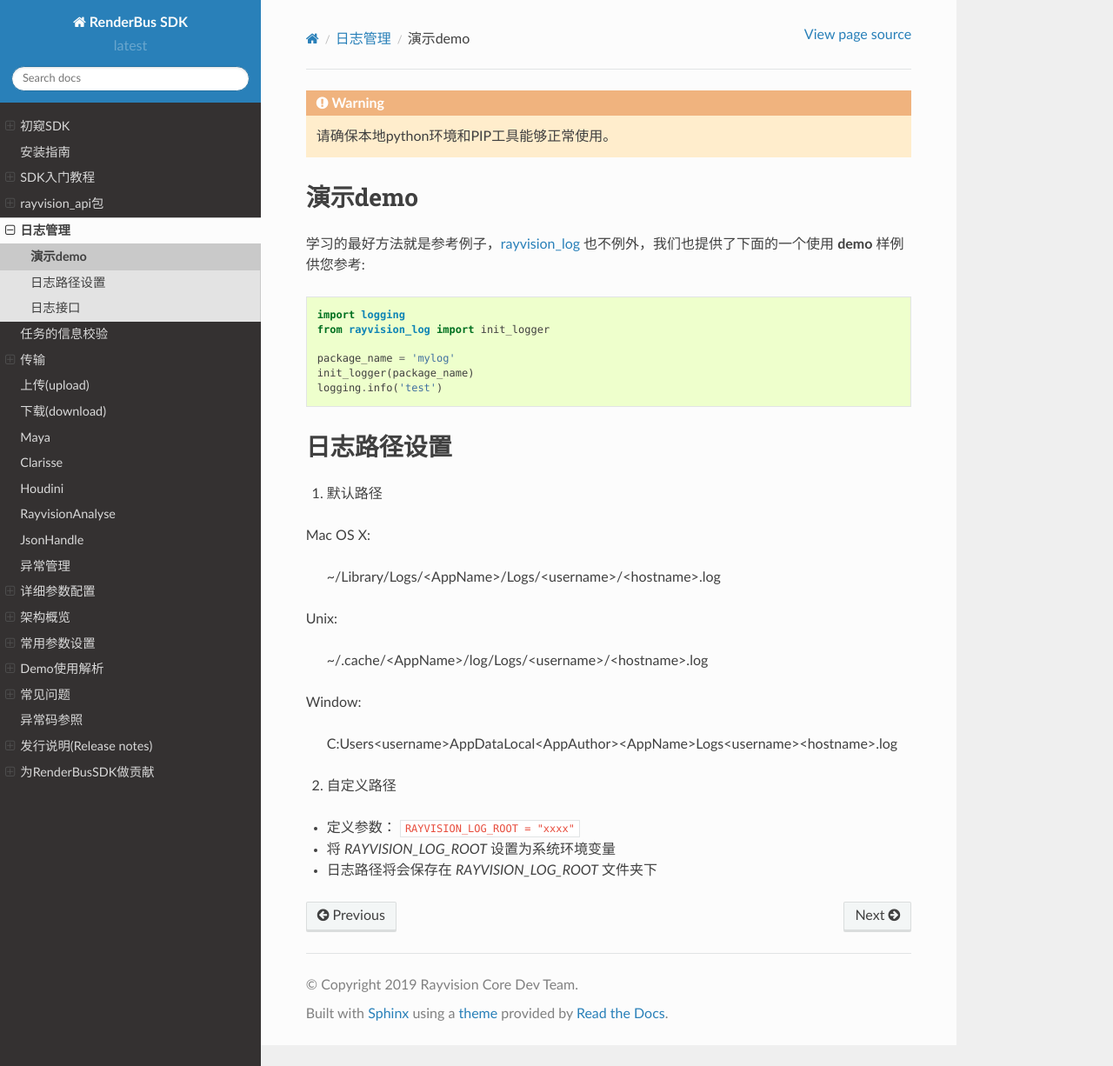
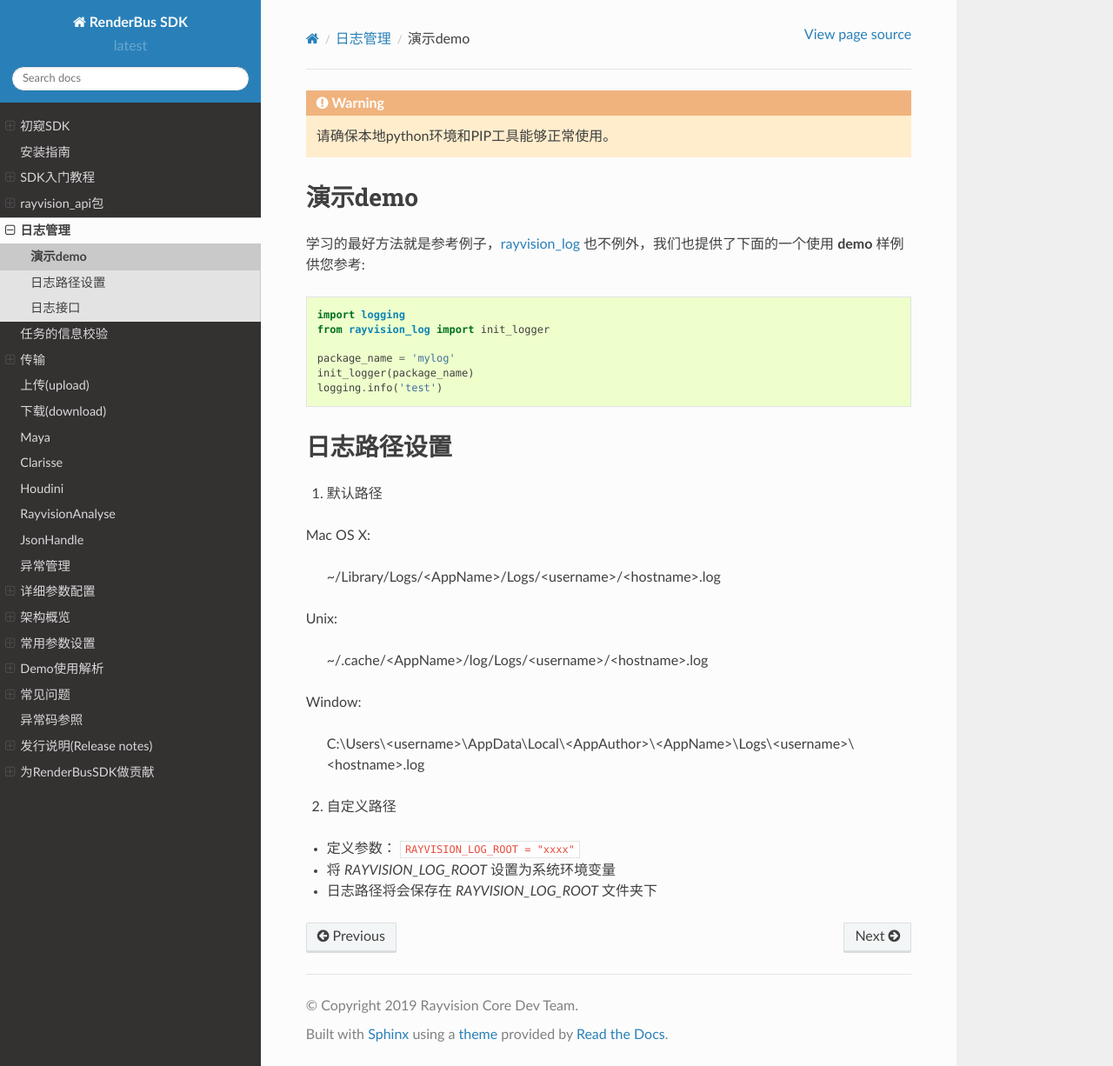
Before and after one commit to renderbus/docs_sdk, a Sphinx documentation site: the page built from docs/render/log/rayvision_log/first_look.rst, in a window 1280 px wide and 1226 px high. Shown: the whole window at 87% size. Built offline with Sphinx 7.4.7 and the Read the Docs theme 2.0.0, drawn with Linux system fonts in a browser that asks for light colours.

Commit message:
modify some document structures and del some useless document.

```diff
--- a/docs/render/exception.rst
+++ b/docs/render/exception.rst
@@ -1,7 +1,5 @@
 异常管理
 ------
- *自定义的异常处理*
-
 
 .. automodule:: rayvision_utils.exception.error_msg
    :members:
--- a/docs/render/json_file/配置文件文档之Clarisse.rst
+++ b/docs/render/json_file/配置文件文档之Clarisse.rst
@@ -140,7 +140,7 @@
 os_name                    string 渲染操作系统, "0":Linux; "1": Windows                                                    "1"
 render_layer_type          string 渲染层方式选择。"0"：renderlayer方式"1"：rendersetup方式                                        "0"
 is_distribute_render       string 是否开启分布式渲染。"0":关闭"1":开启                                                           "0"
-input_cg_file              string 渲染场景本地路径                                                                         "E:/copy/DHGB_sc05_zhuta_610-1570_v0102.project"
+input_cg_file              string 渲染场景本地路径                                                                         "E:\\copy\\DHGB_sc05_zhuta_610-1570_v0102.project"
 job_stop_time              string 小任务超时停止, 单位秒                                                                   "28800"
 user_id                    string 用户ID
 pre_frames                 string 优先渲染                                                                                 "000:1,3-4[1]" 表示：优先渲染首帧：否 优先渲染中间帧：否 优先渲染末帧：否 优先渲染自定义帧：1,3-4[1]
@@ -176,7 +176,7 @@
 参数             类型   说明                                                                                           示例
 ================ ====== ============================================================================================== ============================================================================================
 renderable       string "0", 不开启渲染，“1”:开启渲染（这个不是场景中的值，平台默认是不开的，平台不建议直接渲染image）             "0"
-output           string 当前image的输出路径                                                                            "D:\temp\cam02"
+output           string 当前image的输出路径                                                                            "D:\\temp\\cam02"
 format           string 当前image的输出格式                                                                            "exr16"
 LUT              string 当前image的输出颜色管理                                                                        "linear"
 save_to_disk     string 当前image的是否要开启保存输出                                                                           "1"
--- a/docs/render/json_file/配置文件文档之Houdini.rst
+++ b/docs/render/json_file/配置文件文档之Houdini.rst
@@ -174,7 +174,7 @@
 ====== ====== ===================================== ====================================================
 参数   类型   说明                                  示例
 ====== ====== ===================================== ====================================================
-local  string 资产本地路径                          "D:/gitlab/renderSDK/scenes/houdini_test/sphere.hip"
+local  string 资产本地路径                          "D:\\gitlab\\renderSDK\\scenes\\houdini_test\\sphere.hip"
 server string 服务器端相对路径，一般与local保持一致 "/D/gitlab/renderSDK/scenes/houdini_test/sphere.hip"
 ====== ====== ===================================== ====================================================
 
--- a/docs/render/json_file/配置文件文档之Maya.rst
+++ b/docs/render/json_file/配置文件文档之Maya.rst
@@ -249,7 +249,7 @@
 ====== ====== ===================================== ====================================================
 参数   类型   说明                                  示例
 ====== ====== ===================================== ====================================================
-local  string 资产本地路径                          "D:/chensr/scene/maya2016*multi*_layers_cameras.ma"
+local  string 资产本地路径                          "D:\\chensr\\scene\\maya2016_multi_layers_cameras.ma"
 server string 服务器端相对路径，一般与local保持一致 "/D/chensr/scene/maya2016*multi*_layers_cameras.ma"
 ====== ====== ===================================== ====================================================
 
--- a/docs/render/log/rayvision_log/first_look.rst
+++ b/docs/render/log/rayvision_log/first_look.rst
@@ -27,7 +27,7 @@
 
 Window:
 
-  C:\Users\<username>\AppData\Local\<AppAuthor>\<AppName>\Logs\<username>\<hostname>.log
+  C:\\Users\\<username>\\AppData\\Local\\<AppAuthor>\\<AppName>\\Logs\\<username>\\<hostname>.log
 
 
 2. 自定义路径
```
Also changed, not shown: other parts of docs/render/json_file/配置文件文档之Clarisse.rst (+1 -1 lines).
